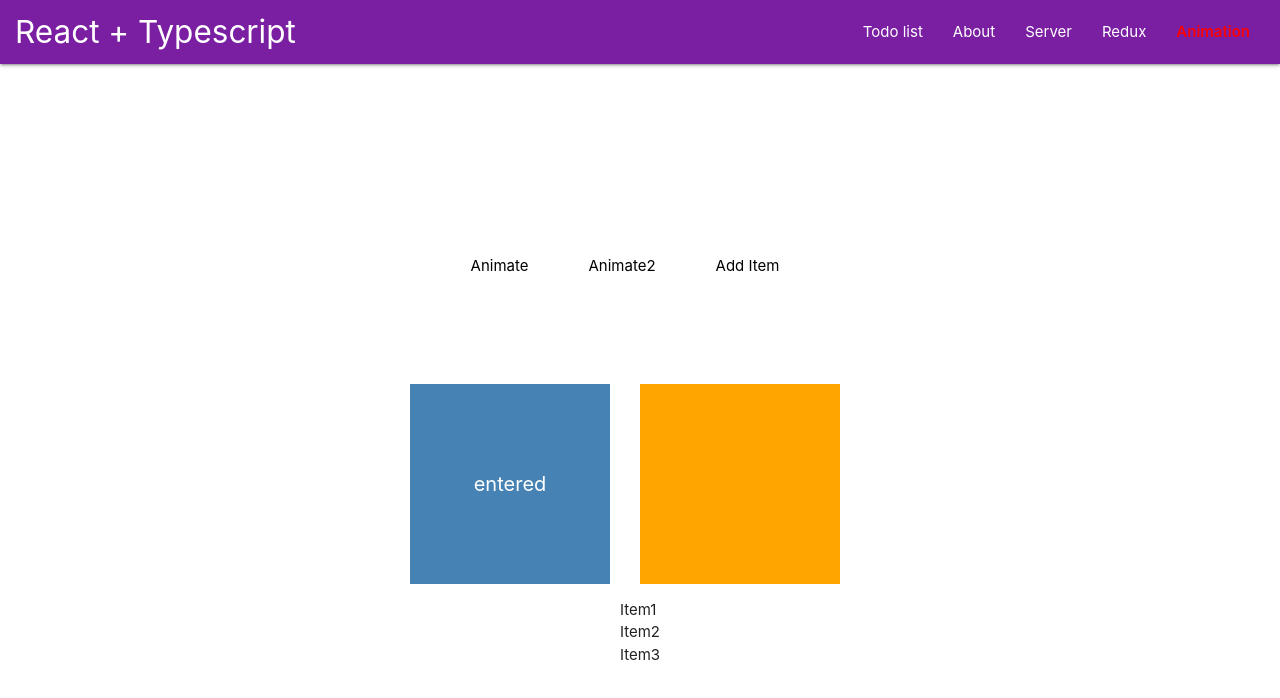
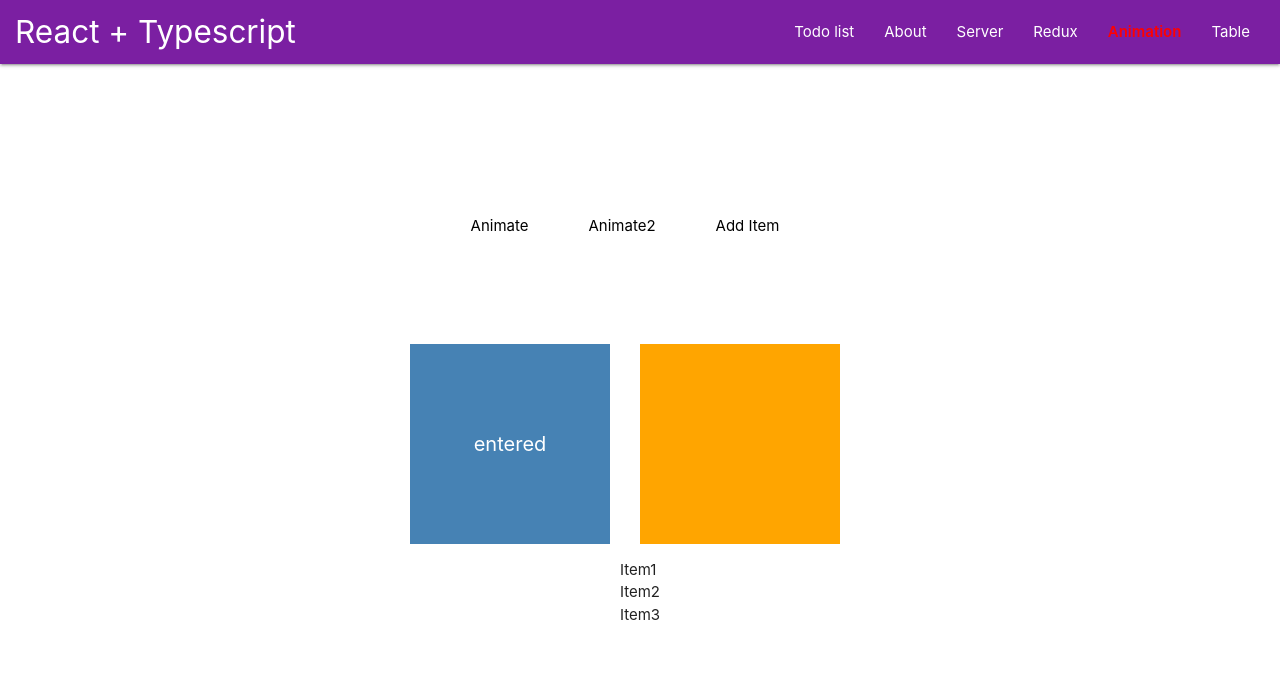
Before and after one commit to SDen4/react_typescript, a React (Create React App) app: page /animation in a window 1280 px wide. Shown: the top 698 px of the page. Built offline with nearby package versions, Linux system fonts and the light colour scheme.

Commit message:
tablepage draft

```diff
--- a/src/App.tsx
+++ b/src/App.tsx
@@ -6,6 +6,7 @@ import ServerTest from './components/ServerTest/ServerTest';
 import ReduxTest from './components/ReduxTest/ReduxTest';
 
 import TodosPage from './pages/TodosPage/TodosPage';
+import TablePage from './pages/TablePage/TablePage';
 import { AboutPage } from './pages/AboutPage/AboutPage';
 import Animation from './components/Animation/Animation';
 
@@ -20,6 +21,7 @@ const App: React.FC = () => {
           <Route component={ServerTest} path="/server" />
           <Route component={ReduxTest} path="/redux" />
           <Route component={Animation} path="/animation" />
+          <Route component={TablePage} path="/table" />
 
           {/* Redirect from any unknown paths to main */}
           <Redirect to={'/'} />
--- a/src/components/Animation/Animation.module.css
+++ b/src/components/Animation/Animation.module.css
@@ -4,7 +4,7 @@
   align-items: center;
   flex-direction: column;
   width: 100%;
-  min-height: 100vh;
+  min-height: 90vh;
 }
 
 .block {
--- a/src/components/Navbar.tsx
+++ b/src/components/Navbar.tsx
@@ -25,6 +25,9 @@ export const Navbar: React.FC = (): React.ReactElement => (
         <li className="link1">
           <NavLink to="/animation">Animation</NavLink>
         </li>
+        <li className="link1">
+          <NavLink to="/table">Table</NavLink>
+        </li>
       </ul>
     </div>
   </nav>
--- /dev/null
+++ b/src/pages/TablePage/TablePage.module.css
@@ -0,0 +1,3 @@
+.additionalBtnClass {
+  color: red;
+}
--- /dev/null
+++ b/src/pages/TablePage/TablePage.tsx
@@ -0,0 +1,13 @@
+import React from 'react';
+
+// import styles from './TablePage.module.css';
+
+const TablePage: React.FC = (): React.ReactElement => {
+  return (
+    <>
+      <h1>Table page</h1>
+    </>
+  );
+};
+
+export default TablePage;
```
